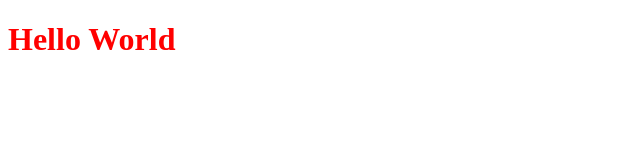
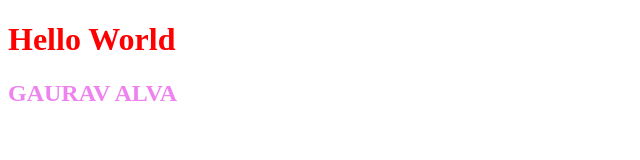
Before and after one commit to gaurav-g-alva/GitWorkshop, a plain HTML site: page index.html in a window 1280 px wide. Shown: the whole page, without its empty margins (0-640 px from the left). Drawn offline with Linux system fonts and the light colour scheme.

Commit message:
color voilet

```diff
--- a/index.html
+++ b/index.html
@@ -8,5 +8,6 @@
 </head>
 <body>
     <h1>Hello World </h1>
+    <h2>GAURAV ALVA</h2>
 </body>
 </html>
--- a/style.css
+++ b/style.css
@@ -1,3 +1,6 @@
 h1 {
     color:red;
 }
+h2{
+    color: violet;
+}
```
